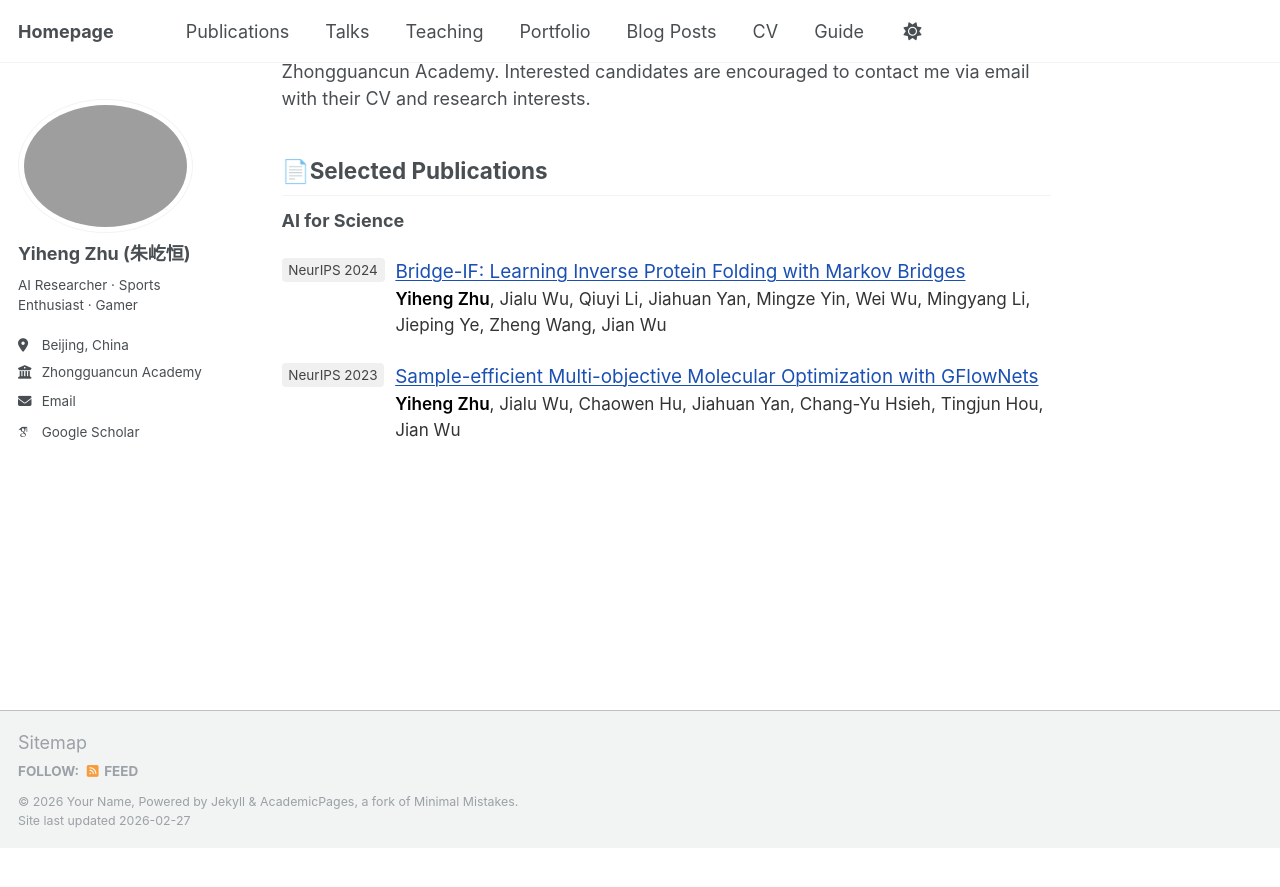
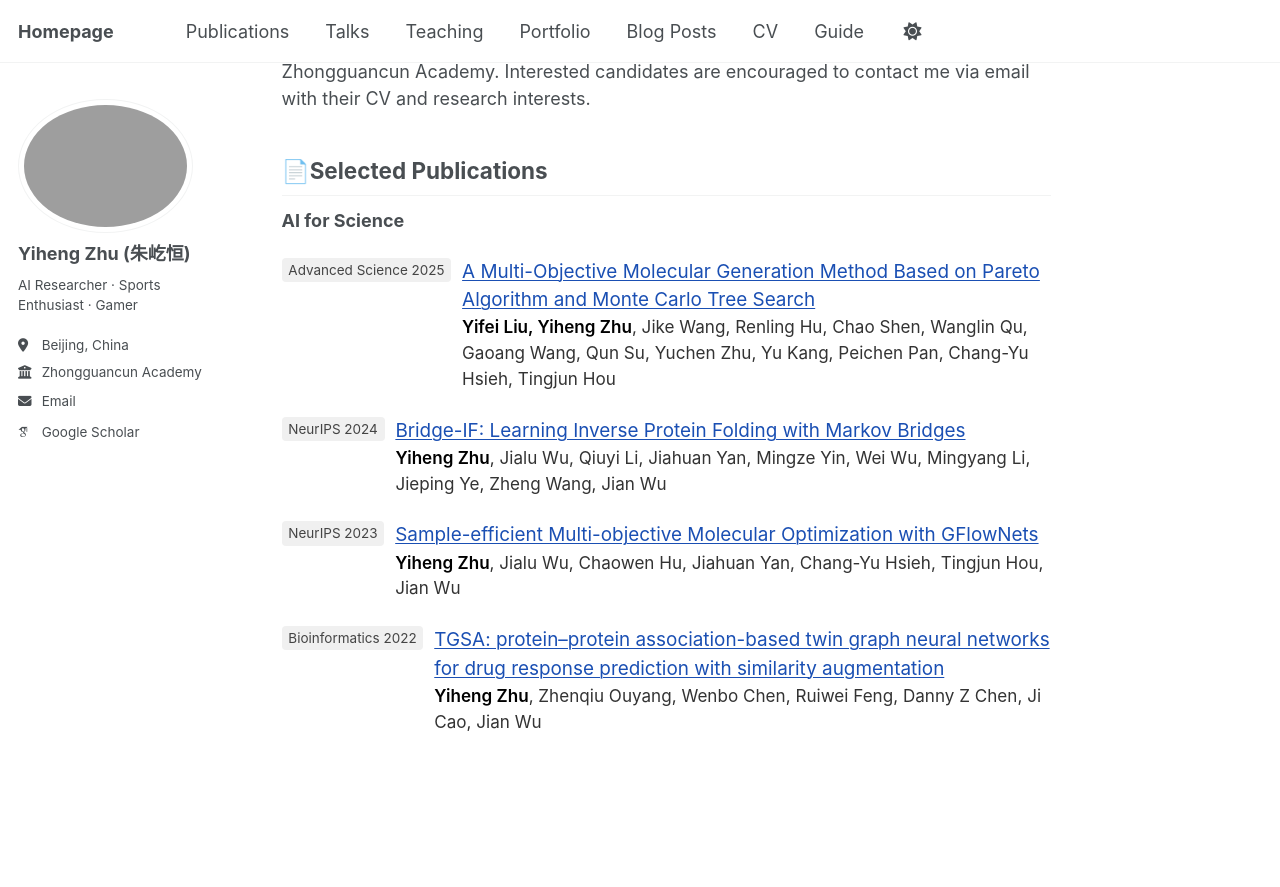
Before and after one commit to derrickzhu147/derrickzhu147.github.io, a Jekyll site: the page built from _pages/about.md, in a window 1280 px wide and 900 px high, scrolled down 475 px. Shown: the top 887 px of the window. Built offline with Jekyll 4.4.1, drawn with Linux system fonts in a browser that asks for light colours; some web fonts are replaced; a script that is not in the unit is left out; before the commit the page ends 1323 px from its top, so only the background shows below that.

Commit message:
Update about.md

```diff
--- a/_pages/about.md
+++ b/_pages/about.md
@@ -19,6 +19,50 @@ I am seeking highly motivated Ph.D. students with strong backgrounds in machine
 ------
 
 **AI for Science**
+
+<div style="margin-bottom:1.4em;">
+  <div style="
+    display:grid;
+    grid-template-columns: auto 1fr;
+    column-gap:0.6em;
+    align-items:start;
+  ">
+    <!-- 左列：期刊 badge -->
+    <span style="
+      background:#f0f0f0;
+      color:#444;
+      font-size:0.75em;
+      padding:0.15em 0.5em;
+      border-radius:4px;
+      white-space:nowrap;
+    ">
+      Advanced Science 2025
+    </span>
+
+    <!-- 右列：标题 + 作者 -->
+    <div>
+      <a href="https://advanced.onlinelibrary.wiley.com/doi/full/10.1002/advs.202410640"
+         target="_blank"
+         rel="noopener noreferrer"
+         style="
+           font-size:1.05em;
+           color:#1a4fb3;
+           text-decoration: underline;
+           text-decoration-thickness: 1px;
+           text-underline-offset: 2px;
+         "
+         onmouseover="this.style.color='#0f3a8a';"
+         onmouseout="this.style.color='#1a4fb3';"
+      >
+        A Multi-Objective Molecular Generation Method Based on Pareto Algorithm and Monte Carlo Tree Search
+      </a>
+      <div style="font-size:0.95em; color:#333;">
+        <span style="font-weight:600; color:#000;">
+        Yifei Liu, Yiheng Zhu</span>, Jike Wang, Renling Hu, Chao Shen, Wanglin Qu, Gaoang Wang, Qun Su, Yuchen Zhu, Yu Kang, Peichen Pan, Chang-Yu Hsieh, Tingjun Hou
+      </div>
+    </div>
+  </div>
+</div>
 
 <div style="margin-bottom:1.4em;">
   <div style="
@@ -106,6 +150,48 @@ I am seeking highly motivated Ph.D. students with strong backgrounds in machine
   </div>
 </div>
 
+<div style="margin-bottom:1.4em;">
+  <div style="
+    display:grid;
+    grid-template-columns: auto 1fr;
+    column-gap:0.6em;
+    align-items:start;
+  ">
+    <span style="
+      background:#f0f0f0;
+      color:#444;
+      font-size:0.75em;
+      padding:0.15em 0.5em;
+      border-radius:4px;
+      white-space:nowrap;
+    ">
+      Bioinformatics 2022
+    </span>
+
+    <div>
+      <a href="https://academic.oup.com/bioinformatics/article/38/2/461/6374919"
+         target="_blank"
+         rel="noopener noreferrer"
+         style="
+           font-size:1.05em;
+           color:#1a4fb3;
+           text-decoration: underline;
+           text-decoration-thickness: 1px;
+           text-underline-offset: 2px;
+         "
+         onmouseover="this.style.color='#0f3a8a';"
+         onmouseout="this.style.color='#1a4fb3';"
+      >
+        TGSA: protein–protein association-based twin graph neural networks for drug response prediction with similarity augmentation
+      </a>
+      <div style="font-size:0.95em; color:#333;">
+        <span style="font-weight:600; color:#000;">Yiheng Zhu</span>,
+        Zhenqiu Ouyang, Wenbo Chen, Ruiwei Feng, Danny Z Chen, Ji Cao, Jian Wu
+      </div>
+    </div>
+  </div>
+</div>
+
 <div style="text-align:center; width: 320px; margin: 0 auto;">
   <script
     type="text/javascript"
```
